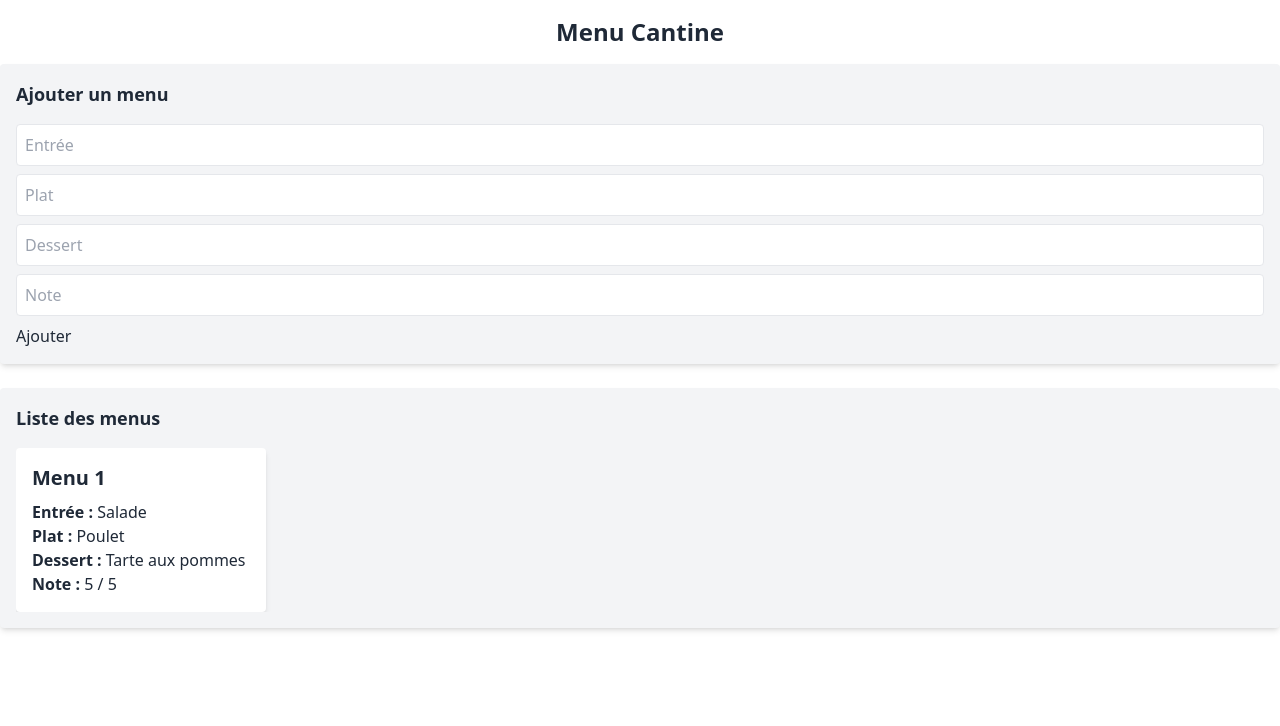
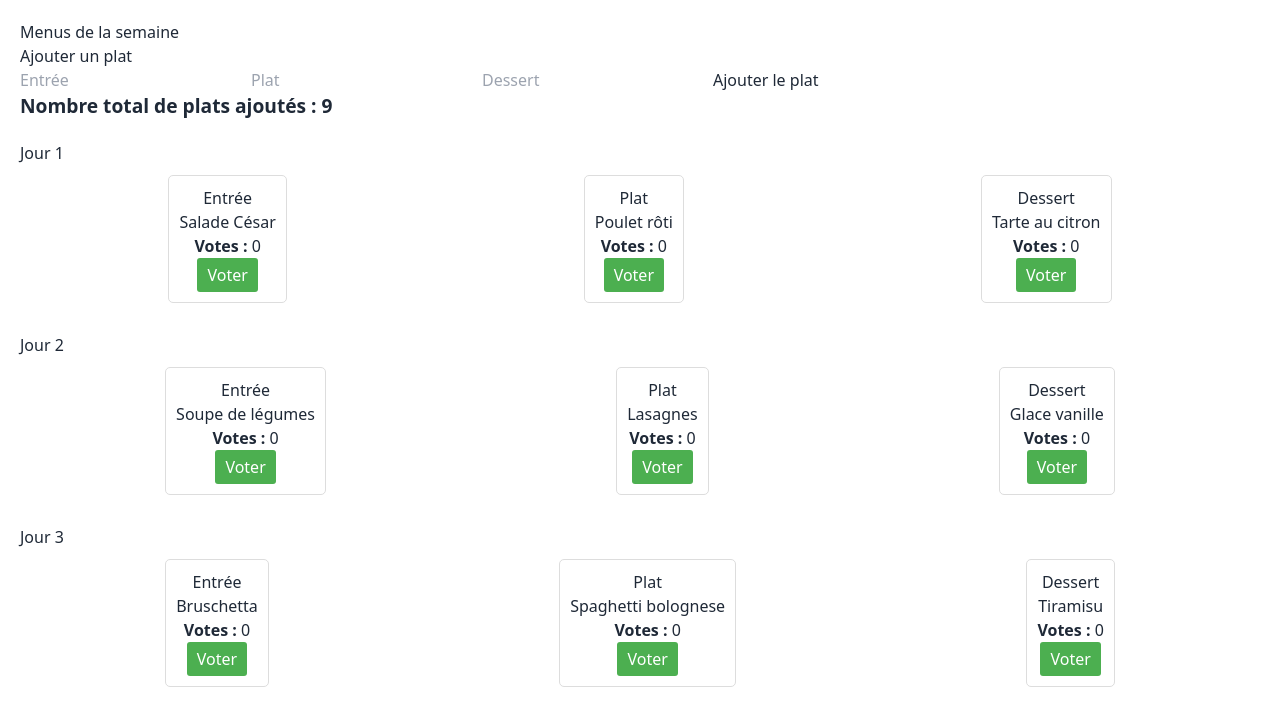
Before and after one commit to Kevynflrs/PrjCantine.vuejs, a Vue app: page / in a window 1280 px wide. Shown: the top 726 px of the page. Built offline with nearby package versions, Linux system fonts and the light colour scheme.

Commit message:
Refonte du menu de cantine avec ajout de la fonctionnalité de vote et création de nouveaux composants pour une meilleure gestion des plats

```diff
--- a/src/App.vue
+++ b/src/App.vue
@@ -1,95 +1,9 @@
-<script setup>
-import { ref } from "vue";
-
-const starter = ref("");
-const MainCourse = ref("");
-const Dessert = ref("");
-const note = ref("");
-
-const ListMenu = ref([
-  {
-    starter: "Salade",
-    MainCourse: "Poulet",
-    Dessert: "Tarte aux pommes",
-    note: "5",
-
-  },
-]);
-
-const add = () => {
-  if (starter.value || MainCourse.value || Dessert.value || note.value) {
-    ListMenu.value.push({
-      starter: starter.value,
-      MainCourse: MainCourse.value,
-      Dessert: Dessert.value,
-      note: note.value,
-    });
-
-    starter.value = "";
-    MainCourse.value = "";
-    Dessert.value = "";
-    note.value = "";
-  } else {
-    alert("Veuillez remplir les champs !");
-  }
-};
-</script>
-
 <template>
-  <div>
-    <h1 class="text-2xl font-bold text-center my-4">Menu Cantine</h1>
-
-    <div class="bg-gray-100 p-4 rounded shadow-md mb-6">
-      <h2 class="text-lg font-semibold mb-4">Ajouter un menu</h2>
-      <input
-        type="text"
-        v-model="starter"
-        placeholder="Entrée"
-        class="border p-2 rounded w-full mb-2"
-      />
-      <input
-        type="text"
-        v-model="MainCourse"
-        placeholder="Plat"
-        class="border p-2 rounded w-full mb-2"
-      />
-      <input
-        type="text"
-        v-model="Dessert"
-        placeholder="Dessert"
-        class="border p-2 rounded w-full mb-2"
-      />
-      <input
-        type="text"
-        v-model="note"
-        placeholder="Note"
-        class="border p-2 rounded w-full mb-2"
-      />
-      <button @click="add">
-        Ajouter
-      </button>
-    </div>
-
-    <div class="bg-gray-100 p-4 rounded shadow-md">
-      <h2 class="text-lg font-semibold mb-4">Liste des menus</h2>
-      <!-- Carrousel -->
-      <div class="overflow-x-auto flex gap-4">
-        <div
-          v-for="(item, index) in ListMenu"
-          :key="index"
-          class="min-w-[250px] bg-white rounded shadow-md p-4 flex-shrink-0"
-        >
-          <h3 class="font-bold text-xl mb-2">Menu {{ index + 1 }}</h3>
-          <p><strong>Entrée :</strong> {{ item.starter }}</p>
-          <p><strong>Plat :</strong> {{ item.MainCourse }}</p>
-          <p><strong>Dessert :</strong> {{ item.Dessert }}</p>
-          <p><strong>Note :</strong> {{ item.note }} / 5</p>
-        </div>
-      </div>
-    </div>
+  <div id="app">
+    <WeeklyMenu />
   </div>
 </template>
 
-
-<style>
-</style>
+<script setup>
+import WeeklyMenu from "./components/WeeklyMenu.vue";
+</script>
--- /dev/null
+++ b/src/components/DishCard.vue
@@ -0,0 +1,54 @@
+<template>
+    <div class="dish-card">
+      <h4>{{ title }}</h4>
+      <p>{{ description }}</p>
+      <p><strong>Votes :</strong> {{ votes }}</p>
+      <button @click="onVote">Voter</button>
+    </div>
+  </template>
+
+  <script>
+  export default {
+    props: {
+      title: {
+        type: String,
+        required: true
+      },
+      description: {
+        type: String,
+        default: "Pas de description disponible."
+      },
+      votes: {
+        type: Number,
+        required: true,
+        default: 0
+      }
+    },
+    methods: {
+      onVote() {
+        this.$emit("vote");
+      }
+    }
+  };
+  </script>
+
+  <style scoped>
+  .dish-card {
+    border: 1px solid #ddd;
+    border-radius: 5px;
+    padding: 10px;
+    margin: 10px 0;
+    text-align: center;
+  }
+  button {
+    background-color: #4caf50;
+    color: white;
+    padding: 5px 10px;
+    border: none;
+    border-radius: 3px;
+    cursor: pointer;
+  }
+  button:hover {
+    background-color: #45a049;
+  }
+  </style>
--- /dev/null
+++ b/src/components/WeeklyMenu.vue
@@ -0,0 +1,154 @@
+<template>
+    <div class="weekly-menu">
+
+        <h2>Menus de la semaine</h2>
+
+      <!-- Formulaire d'ajout de plat -->
+      <div>
+        <h3>Ajouter un plat</h3>
+        <input
+          type="text"
+          v-model="newDish.starter"
+          placeholder="Entrée"
+        />
+        <input
+          type="text"
+          v-model="newDish.mainCourse"
+          placeholder="Plat"
+        />
+        <input
+          type="text"
+          v-model="newDish.dessert"
+          placeholder="Dessert"
+        />
+        <button @click="addDish">Ajouter le plat</button>
+      </div>
+
+      <!-- Compteur du nombre de plats ajoutés en haut -->
+      <div class="counter">
+        <h4>Nombre total de plats ajoutés : {{ totalDishes }}</h4>
+      </div>
+
+      <!-- Liste des plats de la semaine -->
+      <div v-for="(menu, day) in weeklyMenus" :key="day" class="daily-menu">
+        <h3>Jour {{ day + 1 }}</h3>
+        <div class="menu-dishes">
+          <DishCard
+            title="Entrée"
+            :description="menu.starter"
+            :votes="menu.votes.starter"
+            @vote="vote('starter', day)"
+          />
+          <DishCard
+            title="Plat"
+            :description="menu.mainCourse"
+            :votes="menu.votes.mainCourse"
+            @vote="vote('mainCourse', day)"
+          />
+          <DishCard
+            title="Dessert"
+            :description="menu.dessert"
+            :votes="menu.votes.dessert"
+            @vote="vote('dessert', day)"
+          />
+        </div>
+      </div>
+    </div>
+  </template>
+
+  <script>
+  import DishCard from "./DishCard.vue";
+
+  export default {
+    components: {
+      DishCard
+    },
+    data() {
+      return {
+        // Liste des menus pour chaque jour de la semaine
+        weeklyMenus: [
+          {
+            starter: "Salade César",
+            mainCourse: "Poulet rôti",
+            dessert: "Tarte au citron",
+            votes: { starter: 0, mainCourse: 0, dessert: 0 }
+          },
+          {
+            starter: "Soupe de légumes",
+            mainCourse: "Lasagnes",
+            dessert: "Glace vanille",
+            votes: { starter: 0, mainCourse: 0, dessert: 0 }
+          },
+          {
+            starter: "Bruschetta",
+            mainCourse: "Spaghetti bolognese",
+            dessert: "Tiramisu",
+            votes: { starter: 0, mainCourse: 0, dessert: 0 }
+          }
+        ],
+        newDish: {
+          starter: "",
+          mainCourse: "",
+          dessert: ""
+        }
+      };
+    },
+    computed: {
+      // Compteur dynamique pour le nombre total de plats ajoutés
+      totalDishes() {
+        return this.weeklyMenus.reduce((total, menu) => {
+          return total + (menu.starter ? 1 : 0) + (menu.mainCourse ? 1 : 0) + (menu.dessert ? 1 : 0);
+        }, 0);
+      }
+    },
+    methods: {
+      // Ajouter un nouveau plat à la liste des menus
+      addDish() {
+        if (
+          this.newDish.starter &&
+          this.newDish.mainCourse &&
+          this.newDish.dessert
+        ) {
+          this.weeklyMenus.push({
+            starter: this.newDish.starter,
+            mainCourse: this.newDish.mainCourse,
+            dessert: this.newDish.dessert,
+            votes: { starter: 0, mainCourse: 0, dessert: 0 }
+          });
+          // Réinitialiser le formulaire après ajout
+          this.newDish.starter = "";
+          this.newDish.mainCourse = "";
+          this.newDish.dessert = "";
+        } else {
+          alert("Veuillez remplir tous les champs !");
+        }
+      },
+
+      // Méthode pour voter pour un plat
+      vote(type, day) {
+        this.weeklyMenus[day].votes[type]++;
+      }
+    }
+  };
+  </script>
+
+  <style scoped>
+  .weekly-menu {
+    padding: 20px;
+  }
+
+  .counter {
+    margin-bottom: 20px;
+    font-size: 1.2rem;
+    font-weight: bold;
+  }
+
+  .daily-menu {
+    margin-bottom: 20px;
+  }
+
+  .menu-dishes {
+    display: flex;
+    justify-content: space-around;
+  }
+  </style>
```
